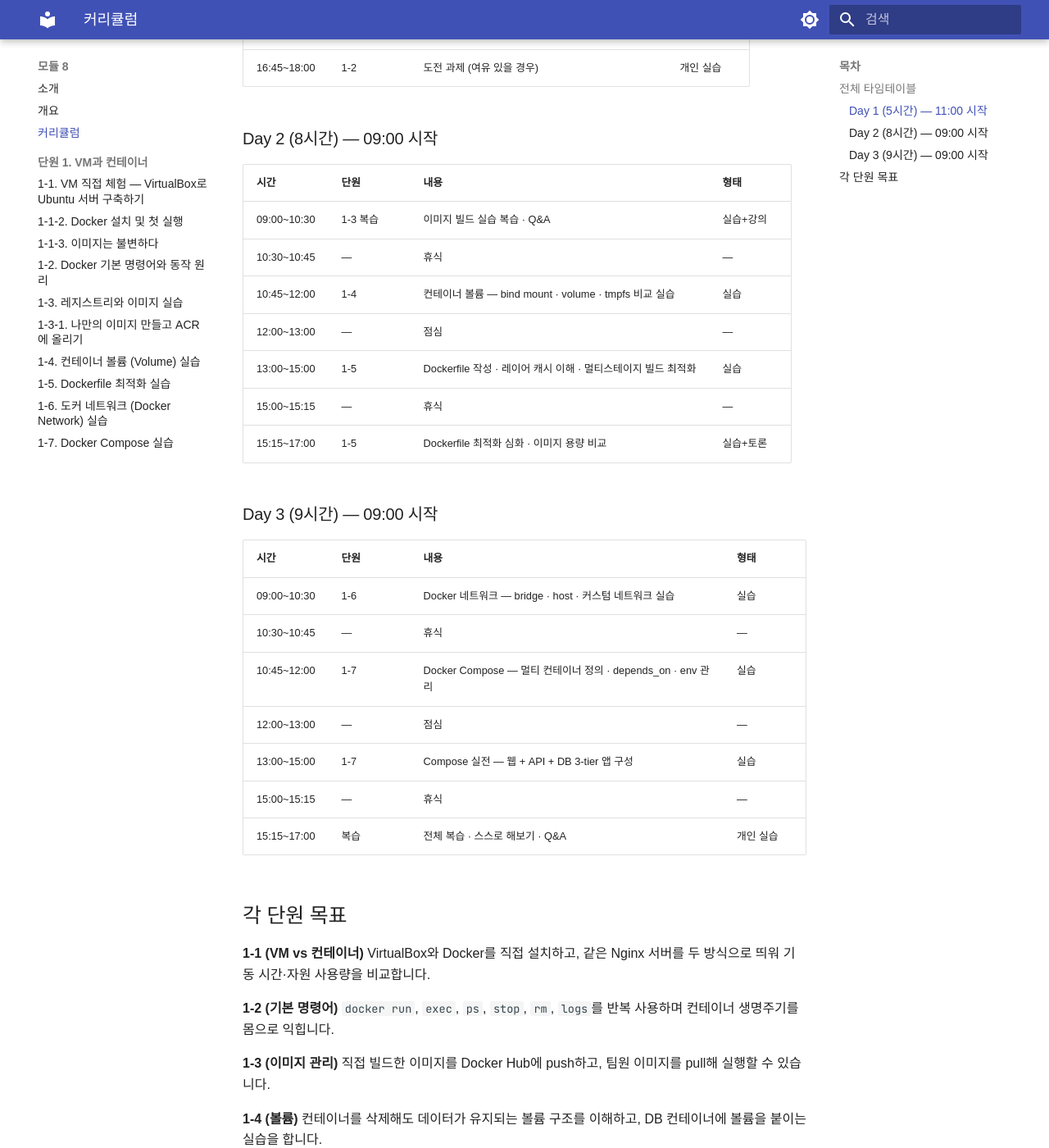
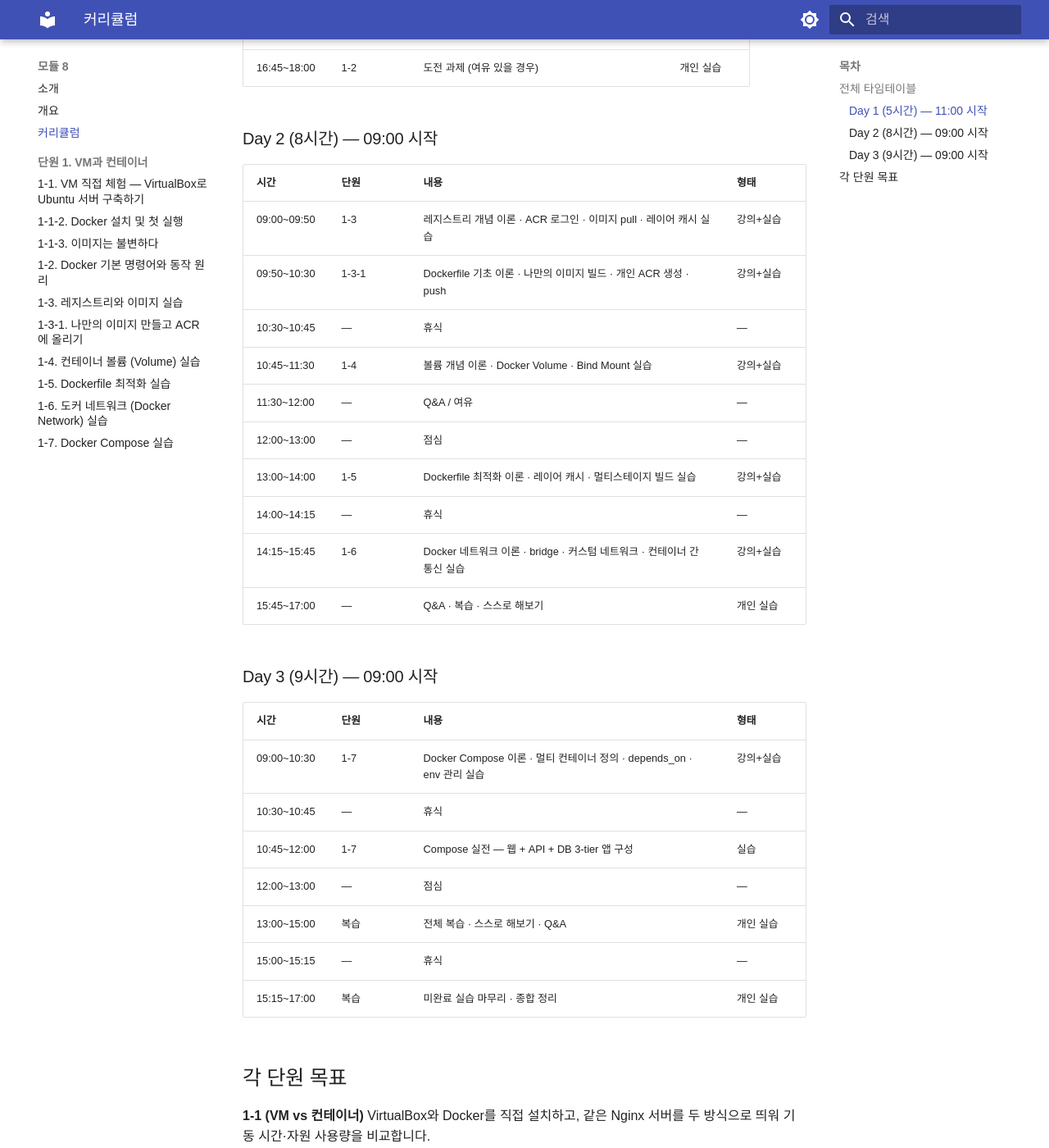
Before and after one commit to skilleat-labs/docker-k8s-labs, an MkDocs documentation site: the page built from docs/modules/module8/curriculum.md, in a window 1280 px wide and 1400 px high, scrolled down 674 px. Shown: the whole window at 82% size. Built offline with MkDocs 1.6.1 and Material for MkDocs 9.7.7, drawn with Linux system fonts in a browser that asks for light colours; some web fonts are replaced; some of the changed text lies outside the part shown.

Commit message:
docs: Day 2 커리큘럼 시간표 전면 업데이트
- 1-3, 1-3-1, 1-4 오전 / 1-5, 1-6 오후로 재편성
- 이론+실습 형태 명시
- Day 3에서 1-6 제거 → 1-7 + 복습으로 구성
- 각 단원 목표 1-3, 1-3-1, 1-4 설명 업데이트

Co-Authored-By: Claude Sonnet 4.6 <noreply@anthropic.com>

```diff
--- a/docs/modules/module8/curriculum.md
+++ b/docs/modules/module8/curriculum.md
@@ -20,25 +20,28 @@
 
 | 시간 | 단원 | 내용 | 형태 |
 |------|------|------|------|
-| 09:00~10:30 | 1-3 복습 | 이미지 빌드 실습 복습 · Q&A | 실습+강의 |
+| 09:00~09:50 | 1-3 | 레지스트리 개념 이론 · ACR 로그인 · 이미지 pull · 레이어 캐시 실습 | 강의+실습 |
+| 09:50~10:30 | 1-3-1 | Dockerfile 기초 이론 · 나만의 이미지 빌드 · 개인 ACR 생성 · push | 강의+실습 |
 | 10:30~10:45 | — | 휴식 | — |
-| 10:45~12:00 | 1-4 | 컨테이너 볼륨 — bind mount · volume · tmpfs 비교 실습 | 실습 |
+| 10:45~11:30 | 1-4 | 볼륨 개념 이론 · Docker Volume · Bind Mount 실습 | 강의+실습 |
+| 11:30~12:00 | — | Q&A / 여유 | — |
 | 12:00~13:00 | — | 점심 | — |
-| 13:00~15:00 | 1-5 | Dockerfile 작성 · 레이어 캐시 이해 · 멀티스테이지 빌드 최적화 | 실습 |
-| 15:00~15:15 | — | 휴식 | — |
-| 15:15~17:00 | 1-5 | Dockerfile 최적화 심화 · 이미지 용량 비교 | 실습+토론 |
+| 13:00~14:00 | 1-5 | Dockerfile 최적화 이론 · 레이어 캐시 · 멀티스테이지 빌드 실습 | 강의+실습 |
+| 14:00~14:15 | — | 휴식 | — |
+| 14:15~15:45 | 1-6 | Docker 네트워크 이론 · bridge · 커스텀 네트워크 · 컨테이너 간 통신 실습 | 강의+실습 |
+| 15:45~17:00 | — | Q&A · 복습 · 스스로 해보기 | 개인 실습 |
 
 ### Day 3 (9시간) — 09:00 시작
 
 | 시간 | 단원 | 내용 | 형태 |
 |------|------|------|------|
-| 09:00~10:30 | 1-6 | Docker 네트워크 — bridge · host · 커스텀 네트워크 실습 | 실습 |
+| 09:00~10:30 | 1-7 | Docker Compose 이론 · 멀티 컨테이너 정의 · depends_on · env 관리 실습 | 강의+실습 |
 | 10:30~10:45 | — | 휴식 | — |
-| 10:45~12:00 | 1-7 | Docker Compose — 멀티 컨테이너 정의 · depends_on · env 관리 | 실습 |
+| 10:45~12:00 | 1-7 | Compose 실전 — 웹 + API + DB 3-tier 앱 구성 | 실습 |
 | 12:00~13:00 | — | 점심 | — |
-| 13:00~15:00 | 1-7 | Compose 실전 — 웹 + API + DB 3-tier 앱 구성 | 실습 |
+| 13:00~15:00 | 복습 | 전체 복습 · 스스로 해보기 · Q&A | 개인 실습 |
 | 15:00~15:15 | — | 휴식 | — |
-| 15:15~17:00 | 복습 | 전체 복습 · 스스로 해보기 · Q&A | 개인 실습 |
+| 15:15~17:00 | 복습 | 미완료 실습 마무리 · 종합 정리 | 개인 실습 |
 
 ## 각 단원 목표
 
@@ -48,11 +51,14 @@ VirtualBox와 Docker를 직접 설치하고, 같은 Nginx 서버를 두 방식
 **1-2 (기본 명령어)**
 `docker run`, `exec`, `ps`, `stop`, `rm`, `logs`를 반복 사용하며 컨테이너 생명주기를 몸으로 익힙니다.
 
-**1-3 (이미지 관리)**
-직접 빌드한 이미지를 Docker Hub에 push하고, 팀원 이미지를 pull해 실행할 수 있습니다.
+**1-3 (레지스트리와 이미지)**
+공개 레지스트리(Docker Hub)와 프라이빗 레지스트리(ACR)의 차이를 이해하고, ACR에서 이미지를 pull해 컨테이너를 실행합니다. 레이어 캐시 구조도 직접 확인합니다.
+
+**1-3-1 (나만의 이미지 만들고 ACR 올리기)**
+Dockerfile을 직접 작성해 이미지를 빌드하고, 개인 ACR을 생성해 push/pull 전체 흐름을 실습합니다.
 
 **1-4 (볼륨)**
-컨테이너를 삭제해도 데이터가 유지되는 볼륨 구조를 이해하고, DB 컨테이너에 볼륨을 붙이는 실습을 합니다.
+컨테이너를 삭제해도 데이터가 유지되는 볼륨 구조를 이해하고, Docker Volume과 Bind Mount를 상황에 맞게 선택하는 실습을 합니다.
 
 **1-5 (Dockerfile 최적화)**
 레이어 캐시 원리를 이해하고, 멀티스테이지 빌드로 이미지 크기를 50% 이상 줄입니다.
```
